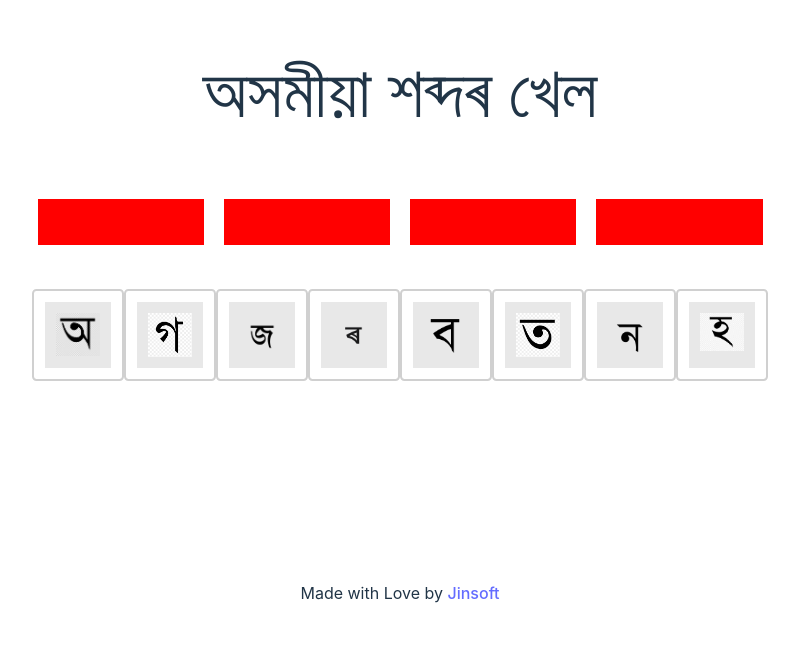
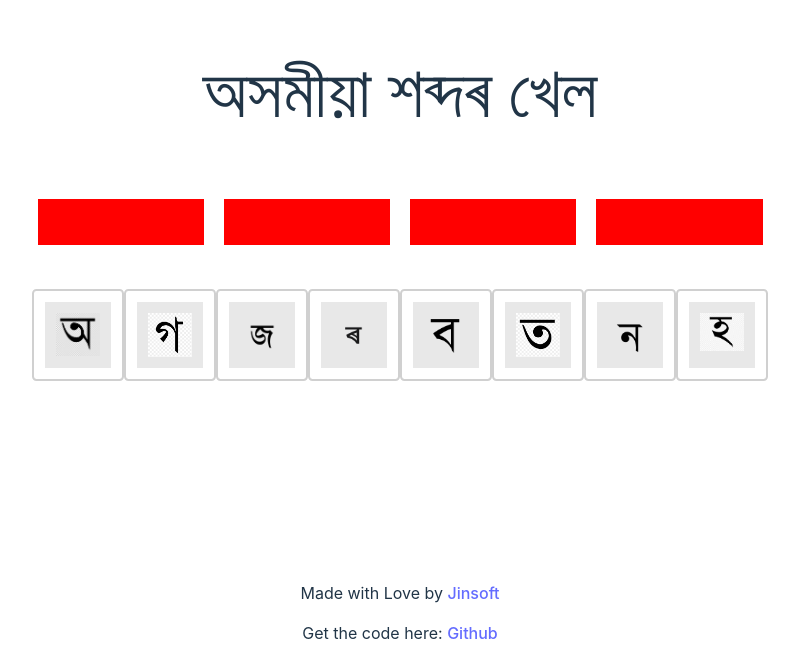
Before and after one commit to tuktuk24/assamese-wordy, a React (Vite) app: page / in a window 1280 px wide. Shown: the part 135-800 px from the top of the page, without its empty margins (240-1039 px from the left). Built offline with nearby package versions, Linux system fonts and the light colour scheme.

Commit message:
github link

```diff
--- a/src/Playground.jsx
+++ b/src/Playground.jsx
@@ -129,6 +129,7 @@ const Playground = () => {
             <p>
                 Made with Love by <a href="https://jinsoft.in/">Jinsoft</a>
             </p>
+            <p>Get the code here: <a href="https://github.com/tuktuk24/assamese-wordy">Github</a></p>
         </div>
     );
 }
```
